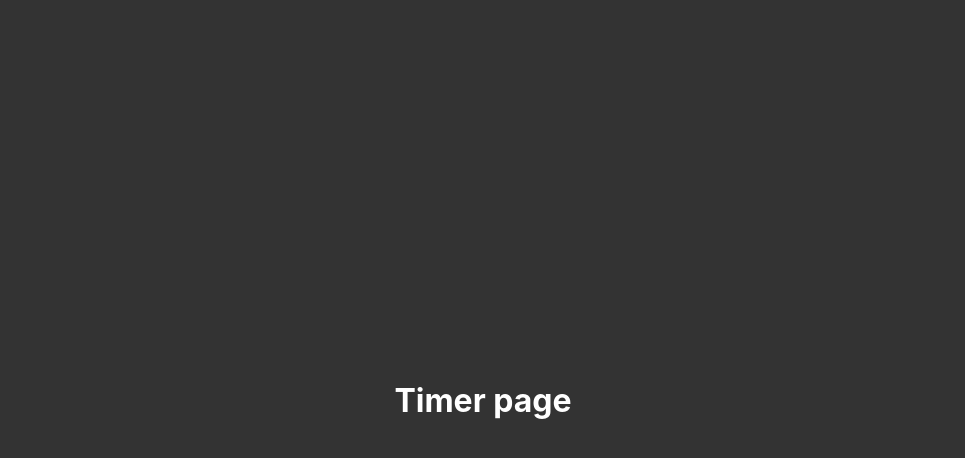
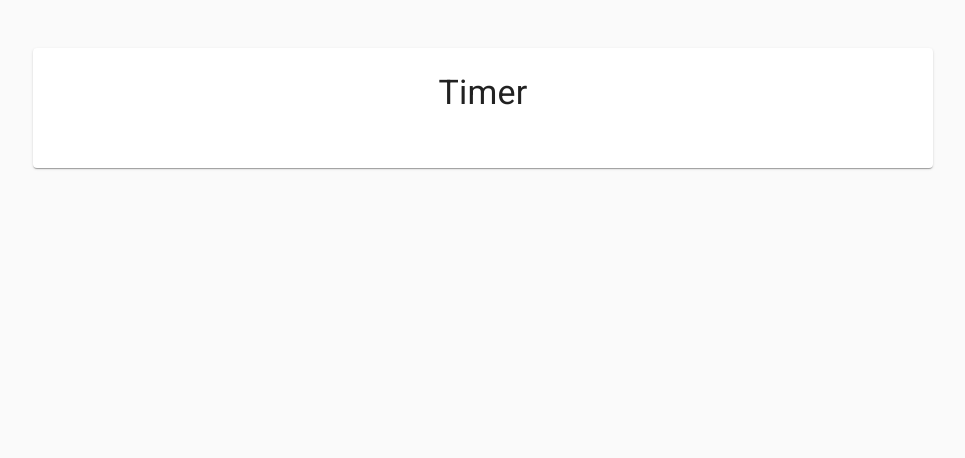
Before and after one commit to chrissantamaria/pomodoro-timer, a React (Create React App) app: page / in a window 1280 px wide. Shown: the top 458 px of the page, without its empty margins (157-1122 px from the left). Built offline with nearby package versions, Linux system fonts and the light colour scheme.

Commit message:
Added material-ui and styled TimerPage

```diff
--- a/package.json
+++ b/package.json
@@ -3,6 +3,7 @@
   "version": "0.1.0",
   "private": true,
   "dependencies": {
+    "@material-ui/core": "^4.0.1",
     "react": "^16.8.6",
     "react-dom": "^16.8.6",
     "react-router-dom": "^5.0.0",
--- a/src/timer/TimerPage.css
+++ /dev/null
@@ -1,13 +0,0 @@
-.root {
-  background-color: #333;
-  color: white;
-
-  display: flex;
-  flex-direction: column;
-  align-items: center;
-  justify-content: center;
-
-  min-height: 100vh;
-  box-sizing: border-box;
-  padding: 20px;
-}
--- a/src/timer/TimerPage.js
+++ b/src/timer/TimerPage.js
@@ -1,10 +1,23 @@
 import React from "react";
-import "./TimerPage.css";
+import CssBaseline from "@material-ui/core/CssBaseline";
+import Paper from "@material-ui/core/Paper";
+import Typography from "@material-ui/core/Typography";
+
+import useStyles from "./TimerPageStyles";
 
 export default function TimerPage() {
+  const classes = useStyles();
+
   return (
-    <div className="root">
-      <h1>Timer page</h1>
-    </div>
+    <React.Fragment>
+      <CssBaseline />
+      <main className={classes.layout}>
+        <Paper className={classes.paper}>
+          <Typography className={classes.title} variant="h4" align="center">
+            Timer
+          </Typography>
+        </Paper>
+      </main>
+    </React.Fragment>
   );
 }
--- /dev/null
+++ b/src/timer/TimerPageStyles.js
@@ -0,0 +1,29 @@
+import { makeStyles } from "@material-ui/core/styles";
+
+const useStyles = makeStyles(theme => ({
+  layout: {
+    width: "auto",
+    marginLeft: theme.spacing(2),
+    marginRight: theme.spacing(2),
+    [theme.breakpoints.up(600 + theme.spacing(4))]: {
+      width: 900,
+      marginLeft: "auto",
+      marginRight: "auto"
+    }
+  },
+  paper: {
+    marginTop: theme.spacing(3),
+    marginBottom: theme.spacing(3),
+    padding: theme.spacing(2),
+    [theme.breakpoints.up(600 + theme.spacing(6))]: {
+      marginTop: theme.spacing(6),
+      marginBottom: theme.spacing(6),
+      padding: theme.spacing(3)
+    }
+  },
+  title: {
+    paddingBottom: 30
+  }
+}));
+
+export default useStyles;
```
Also changed, not shown: 1 other file (tests, documents, lock files or other folders).
